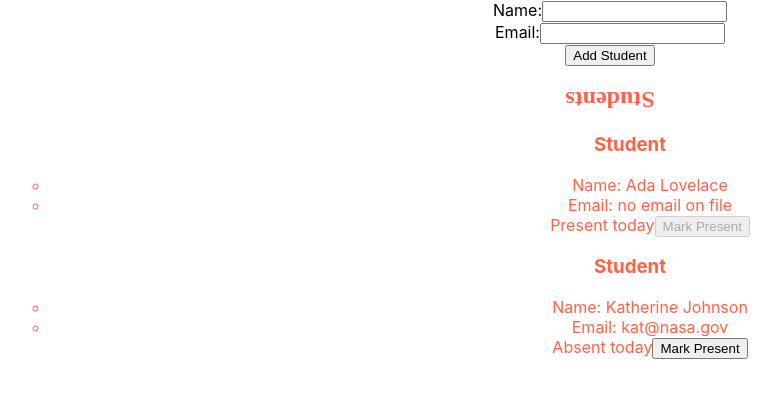
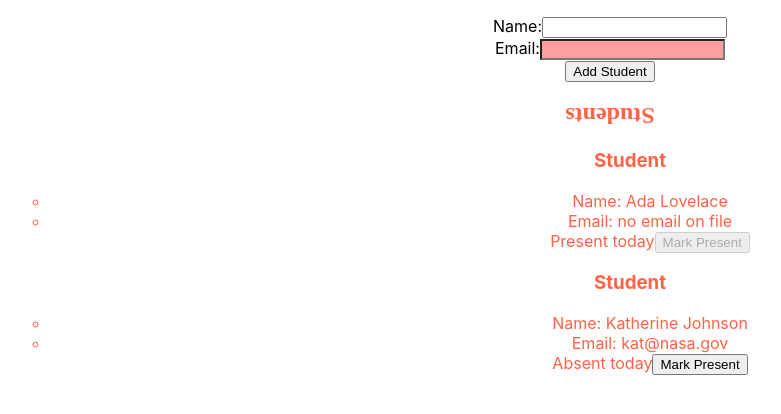
Before and after one commit to Ada-C10/edges-students-livecode, a React (Create React App) app: page / in a window 1280 px wide. Shown: the top 414 px of the page, without its empty margins (30-811 px from the left). Built offline with nearby package versions, Linux system fonts and the light colour scheme.

Commit message:
Add a validation around the email

```diff
--- a/src/components/NewStudentForm.css
+++ b/src/components/NewStudentForm.css
@@ -0,0 +1,7 @@
+.new-student-form input.valid {
+  background-color: rgba(169, 255, 73, 0.53)
+}
+
+.new-student-form input.invalid {
+  background-color: rgba(255, 73, 73, 0.53)
+}
--- a/src/components/NewStudentForm.js
+++ b/src/components/NewStudentForm.js
@@ -7,7 +7,8 @@ class NewStudentForm extends Component {
 
     this.state = {
       fullName: "",
-      email: ""
+      email: "",
+      errorMessages: []
     }
   }
 
@@ -49,6 +50,12 @@ class NewStudentForm extends Component {
   onFormSubmit = (event) => {
     event.preventDefault();
 
+    if (!this.emailValid()) {
+      // Maybe display some info to the user?
+      this.setState({errorMessages: [...this.state.errorMessages, "email is invalid"]})
+      return;
+    }
+
     const newStudent = {
       fullName: this.state.fullName,
       email: this.state.email,
@@ -62,11 +69,26 @@ class NewStudentForm extends Component {
     // Now we need to do something with the student...
     console.log("Created a new student:", newStudent);
     this.props.addStudentCallback(newStudent);
+
+    this.setState({errorMessages: []});
+  }
+
+  emailValid = () => {
+    return this.state.email.match(/\S+@\S+/);
   }
 
   render() {
+    const errorMessages = this.state.errorMessages.map((message) => {
+      return <li>{message}</li>;
+    });
+
     return (
       <div>
+        <section className="errors">
+          <ul>
+            {errorMessages}
+          </ul>
+        </section>
         <form
           className="new-student-form"
           onSubmit={this.onFormSubmit}
@@ -85,6 +107,7 @@ class NewStudentForm extends Component {
               name="email"
               value={this.state.email}
               onChange={this.onInputChange}
+              className={this.emailValid() ? 'valid' : 'invalid'}
               />
           </div>
           <input
```
